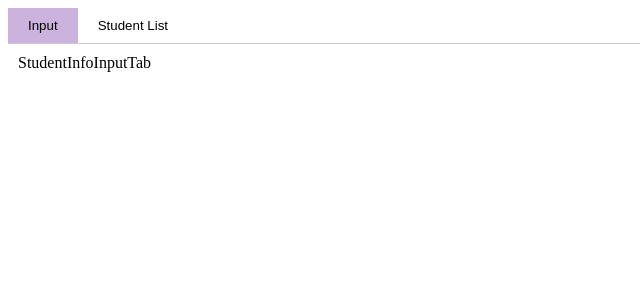
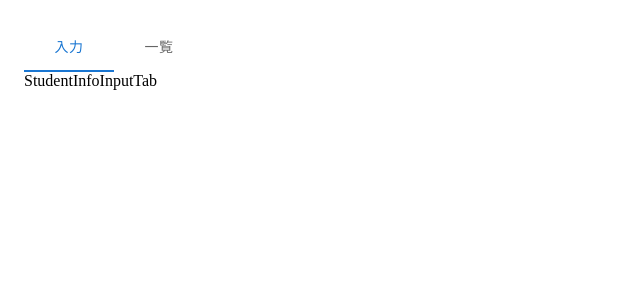
Before and after one commit to YonedaMasashi/hello-tauri-react, a React (Vite) app in the folder hello-tauri-react/: page / in a window 1280 px wide. Shown: the top 300 px of the page, without its empty margins (0-640 px from the left). Built offline with nearby package versions, Linux system fonts and the light colour scheme.

Commit message:
MUI を使ってタブビューを更新

```diff
--- a/hello-tauri-react/src/MainView.tsx
+++ b/hello-tauri-react/src/MainView.tsx
@@ -1,51 +1,36 @@
 import React, {useState} from 'react'
 import StudentInfoInputTab from './compenents/StudentInfoInputTab';
 import StudentListTab from './compenents/StudentListTab';
-
-
-type Tab = {
-    label: string;
-    content: React.ReactNode;
-}
+import {
+    Box,
+    Tab,
+    Tabs,
+  } from '@mui/material';
 
 const tabViewList: Tab[] = [
-    { label: 'Input', content: <StudentInfoInputTab />},
-    { label: 'Student List', content: <StudentListTab />}
+    { label: '入力', content: <StudentInfoInputTab />},
+    { label: '一覧', content: <StudentListTab />}
 ];
 
 const MainView: React.FC = () => {
-    const [activeTabIndex, setActiveTabIndex] = useState<number>(0);
+    const [tabValue, setTabValue] = useState(0);
 
-    const handleTabClick = (index: number) => {
-        setActiveTabIndex(index);
+    const handleTabChange = (event: React.SyntheticEvent, newValue: number) => {
+        setTabValue(newValue);
     };
 
     return (
-        <div>
-            <div style={{ display: 'flex', borderBottom: '1px solid #ccc' }}>
+        <Box padding={2} width="400px">
+            <Tabs value={tabValue} onChange={handleTabChange}>
                 {
                     tabViewList.map((tabView, index) => (
-                        <button
-                            key={index}
-                            onClick={() => handleTabClick(index)}
-                            style={{
-                                padding: '10px 20px',
-                                cursor: 'pointer',
-                                borderBottom: activeTabIndex === index ? '2 solid blue' : 'none',
-                                backgroundColor: activeTabIndex === index ? '#CCB3DD' : 'transparent',
-                                border: 'none',
-                                outline: 'none'
-                            }}
-                        >
-                            { tabView.label }
-                        </button>
+                        <Tab label={ tabView.label } />
                     ))
                 }
-            </div>
-            <div style={{ padding: '10px' }}>
-                { tabViewList[activeTabIndex].content }
-            </div>
-        </div>
+            </Tabs>
+
+            { tabViewList[tabValue].content }
+        </Box>
     );
 };
 
```
Also changed, not shown: hello-tauri-react/package.json (+8 -5 lines), 1 other file (tests, documents, lock files or other folders).
